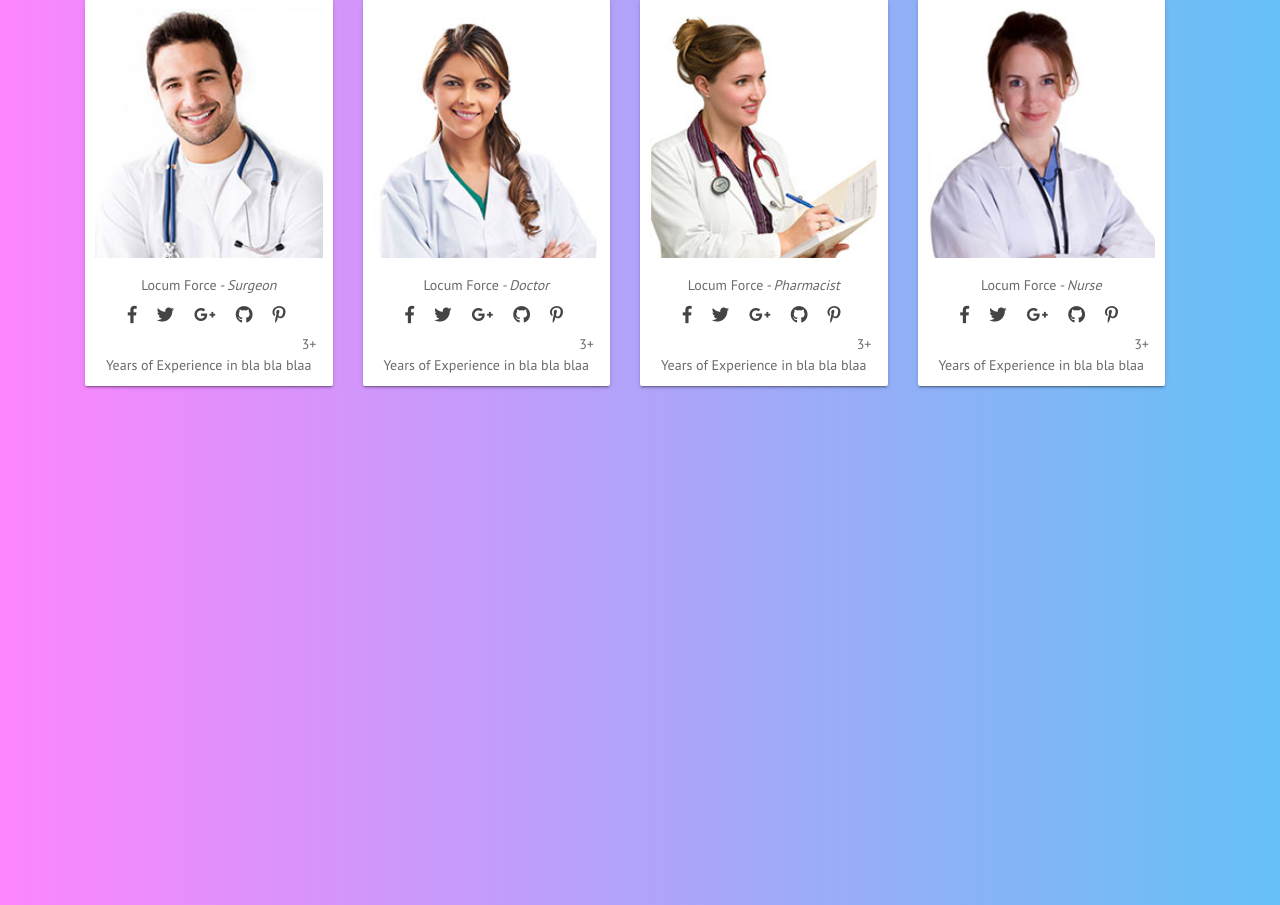
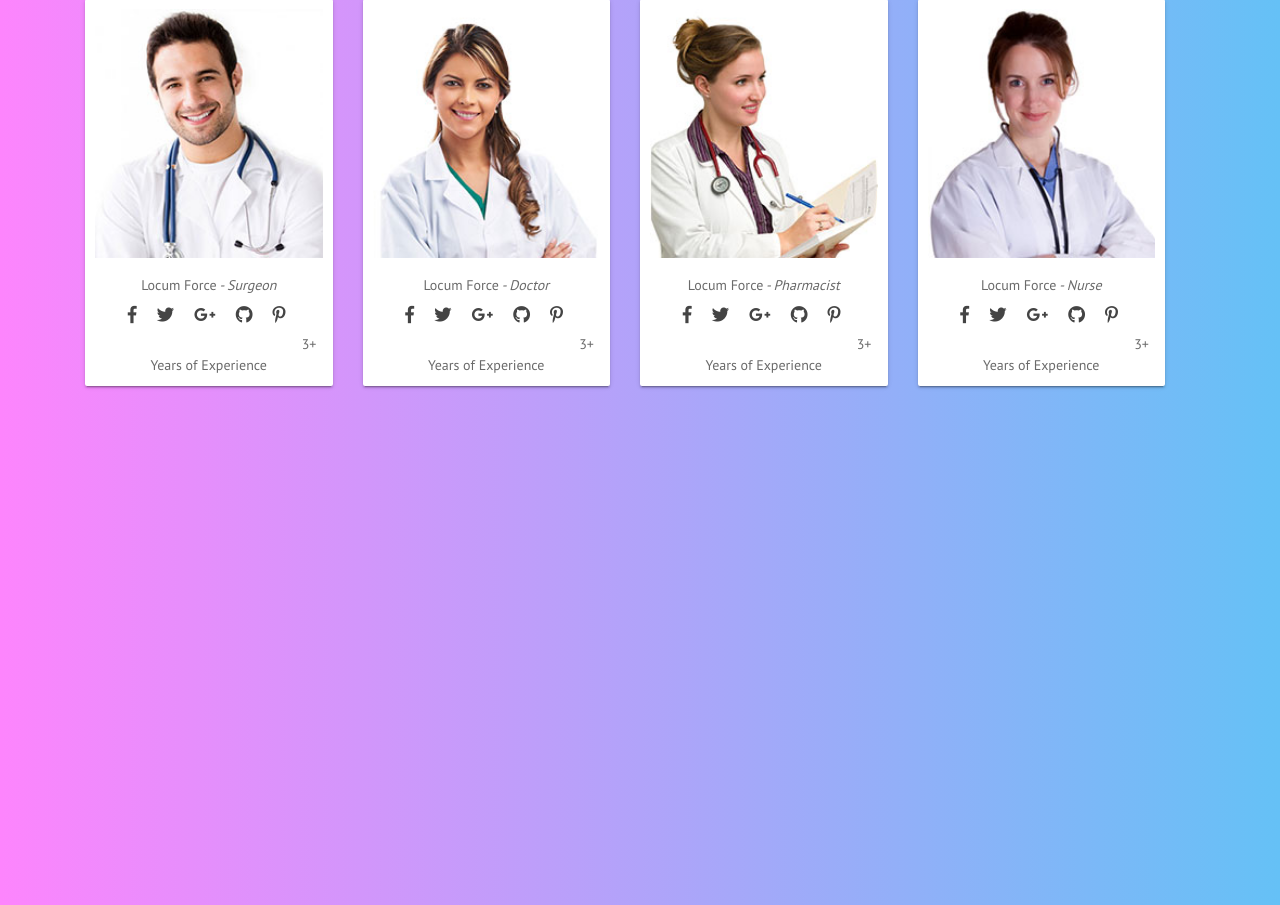
Before and after one commit to blurryface92/locum-app, a Flask app: page / in a window 1280 px wide. Shown: the part 1867-2772 px from the top of the page. Run offline with Flask 2, Linux system fonts and the light colour scheme; some libraries are stand-ins or nearby versions.

Commit message:
ver30 somthing

```diff
--- a/templates/index.html
+++ b/templates/index.html
@@ -151,7 +151,7 @@
                                 <li><a href="#"><i class="fab fa-pinterest-p fa-lg"></i></a></li>
                             </ul>
                             <br>
-                            <p >3+ Years of Experience in bla bla blaa</p>
+                            <p >3+ Years of Experience  </p>
 
                         </div>
                     </div>
@@ -171,7 +171,7 @@
                                 <li><a href="#"><i class="fab fa-pinterest-p fa-lg"></i></a></li>
                             </ul>
                              <br>
-                            <p >3+ Years of Experience in bla bla blaa</p>
+                            <p >3+ Years of Experience  </p>
 
                         </div>
                     </div>
@@ -191,7 +191,7 @@
                                 <li><a href="#"><i class="fab fa-pinterest-p fa-lg"></i></a></li>
                             </ul>
                               <br>
-                            <p >3+ Years of Experience in bla bla blaa</p>
+                            <p >3+ Years of Experience  </p>
 
                         </div>
                     </div>
@@ -212,7 +212,7 @@
                                 <li><a href="#"><i class="fab fa-pinterest-p fa-lg"></i></a></li>
                             </ul>
                              <br>
-                            <p >3+ Years of Experience in bla bla blaa</p>
+                            <p >3+ Years of Experience  </p>
 
                         </div>
                     </div>
```
